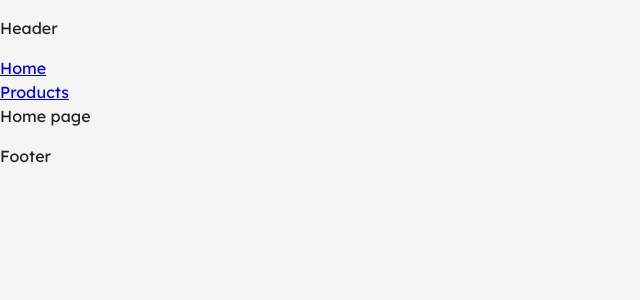
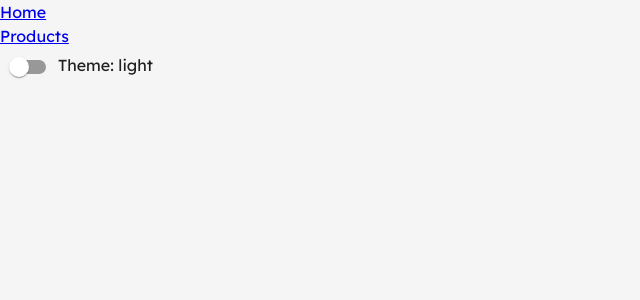
Before and after one commit to EfrainRodriguez/user-app-frontend, a React (Vite) app: page / in a window 1280 px wide. Shown: the top 300 px of the page, without its empty margins (0-640 px from the left). Built offline with nearby package versions, Linux system fonts and the light colour scheme.

Commit message:
adding redux toolkit

```diff
--- a/package.json
+++ b/package.json
@@ -14,10 +14,13 @@
     "@emotion/styled": "^11.11.0",
     "@mui/icons-material": "^5.14.16",
     "@mui/material": "^5.14.17",
+    "@reduxjs/toolkit": "^1.9.7",
     "formik": "^2.4.5",
     "react": "^18.2.0",
     "react-dom": "^18.2.0",
+    "react-redux": "^8.1.3",
     "react-router-dom": "^6.18.0",
+    "redux-persist": "^6.0.0",
     "yup": "^1.3.2"
   },
   "devDependencies": {
--- a/src/App.tsx
+++ b/src/App.tsx
@@ -1,11 +1,19 @@
+import { Provider } from 'react-redux';
+import { PersistGate } from 'redux-persist/integration/react';
+
 import ThemeConfig from '@/theme/ThemeConfig';
 import RouterConfig from '@/routes/RouterConfig';
+import store, { persistor } from '@/redux/store';
 
 const App = () => {
   return (
-    <ThemeConfig>
-      <RouterConfig />
-    </ThemeConfig>
+    <Provider store={store}>
+      <PersistGate persistor={persistor}>
+        <ThemeConfig>
+          <RouterConfig />
+        </ThemeConfig>
+      </PersistGate>
+    </Provider>
   );
 };
 
--- /dev/null
+++ b/src/hooks/reduxHooks.ts
@@ -0,0 +1,6 @@
+import { useDispatch, useSelector } from 'react-redux';
+import type { TypedUseSelectorHook } from 'react-redux';
+import type { RootState, AppDispatch } from '@/redux/store';
+
+export const useCustomDispatch: () => AppDispatch = useDispatch;
+export const useCustomSelector: TypedUseSelectorHook<RootState> = useSelector;
--- a/src/layouts/DashboardLayout/index.tsx
+++ b/src/layouts/DashboardLayout/index.tsx
@@ -3,12 +3,10 @@ import { Outlet, Link } from 'react-router-dom';
 const DashboardLayout = () => {
   return (
     <div>
-      <p>Header</p>
       <Link to="/">Home</Link>
       <br />
       <Link to="/products">Products</Link>
       <Outlet />
-      <p>Footer</p>
     </div>
   );
 };
--- a/src/pages/Home/index.tsx
+++ b/src/pages/Home/index.tsx
@@ -1,5 +1,23 @@
+import { Switch } from '@mui/material';
+
+import { useCustomSelector, useCustomDispatch } from '@/hooks/reduxHooks';
+import { setThemeMode } from '@/redux/slices/settings.slice';
+
 const Home = () => {
-  return <div>Home page</div>;
+  const themeMode = useCustomSelector((state) => state.settings.themeMode);
+
+  const dispatch = useCustomDispatch();
+
+  const handleChangeTheme = () => {
+    dispatch(setThemeMode(themeMode === 'light' ? 'dark' : 'light'));
+  };
+
+  return (
+    <div>
+      <Switch checked={themeMode === 'dark'} onChange={handleChangeTheme} />
+      Theme: {themeMode}
+    </div>
+  );
 };
 
 export default Home;
--- /dev/null
+++ b/src/redux/slices/settings.slice.ts
@@ -0,0 +1,26 @@
+import { createSlice } from '@reduxjs/toolkit';
+import type { PayloadAction } from '@reduxjs/toolkit';
+
+type ThemeMode = 'light' | 'dark';
+
+interface SettingsState {
+  themeMode: ThemeMode;
+}
+
+const initialState: SettingsState = {
+  themeMode: 'light'
+};
+
+const settingsSlice = createSlice({
+  name: 'settings',
+  initialState,
+  reducers: {
+    setThemeMode(state, action: PayloadAction<ThemeMode>) {
+      state.themeMode = action.payload;
+    }
+  }
+});
+
+export const { setThemeMode } = settingsSlice.actions;
+
+export default settingsSlice;
--- /dev/null
+++ b/src/redux/store.ts
@@ -0,0 +1,24 @@
+import { configureStore } from '@reduxjs/toolkit';
+import { persistStore, persistReducer } from 'redux-persist';
+import storage from 'redux-persist/lib/storage';
+
+import settingsSlice from './slices/settings.slice';
+
+const persistSetting = {
+  key: 'settings',
+  storage,
+  whitelist: ['themeMode']
+};
+
+const store = configureStore({
+  reducer: {
+    [settingsSlice.name]: persistReducer(persistSetting, settingsSlice.reducer)
+  }
+});
+
+export type RootState = ReturnType<typeof store.getState>;
+export type AppDispatch = typeof store.dispatch;
+
+export const persistor = persistStore(store);
+
+export default store;
--- a/src/theme/ThemeConfig.tsx
+++ b/src/theme/ThemeConfig.tsx
@@ -1,12 +1,14 @@
 import { ReactNode } from 'react';
 import { ThemeProvider, createTheme, CssBaseline } from '@mui/material';
+
+import { useCustomSelector } from '@/hooks/reduxHooks';
 
 interface ThemeConfigProps {
   children: ReactNode;
 }
 
 const ThemeConfig = ({ children }: ThemeConfigProps) => {
-  const mode: 'light' | 'dark' = 'light';
+  const themeMode = useCustomSelector((state) => state.settings.themeMode);
 
   const theme = createTheme({
     palette: {
@@ -21,9 +23,9 @@ const ThemeConfig = ({ children }: ThemeConfigProps) => {
         dark: '#B62B39'
       },
       background: {
-        default: mode === 'light' ? '#F5F5F5' : '#121212'
+        default: themeMode === 'light' ? '#F5F5F5' : '#121212'
       },
-      mode
+      mode: themeMode
     },
     typography: {
       fontFamily: 'Lexend, sans-serif'
```
Also changed, not shown: 1 other file (tests, documents, lock files or other folders).
